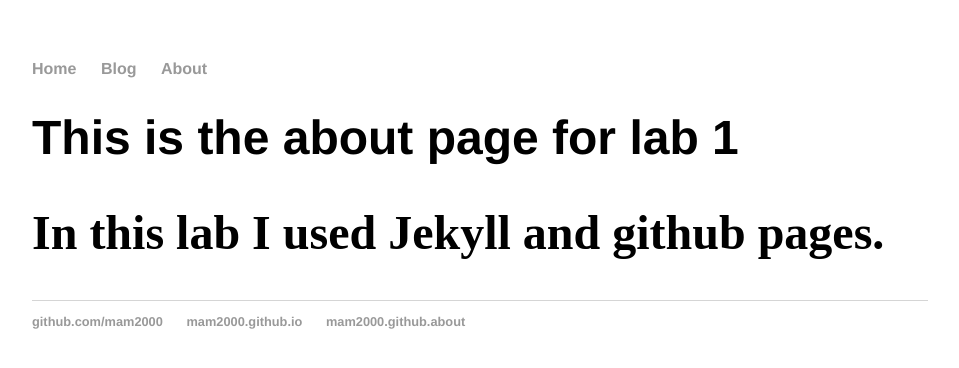
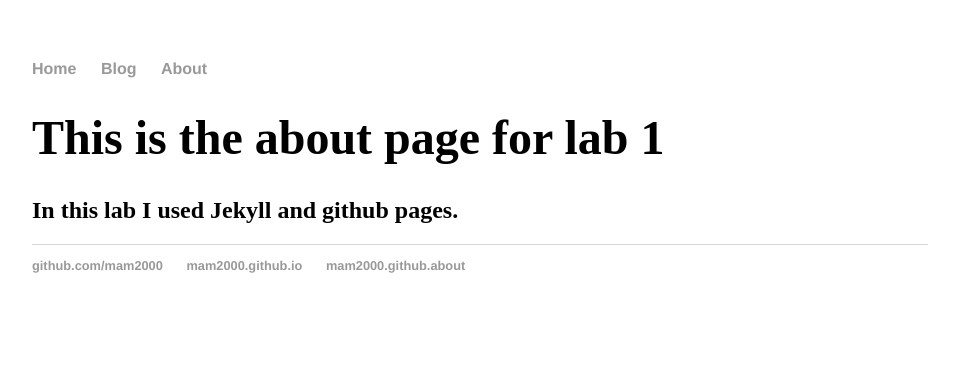
Before and after one commit to mam2000/mam2000.github.io, a Jekyll site: the page about/index.html, which Jekyll copies as it is, in a window 1280 px wide. Shown: the top 368 px of the page, without its empty margins (160-1119 px from the left). Built offline with Jekyll 4.4.1, drawn with Linux system fonts in a browser that asks for light colours.

Commit message:
Update main.css

```diff
--- a/css/main.css
+++ b/css/main.css
@@ -2,10 +2,7 @@
   margin: 60px auto;width: 70%;
 }
 h1 {
-  font-size: 3em;font-family:'Helvetica', 'Arial', 'Sans-Serif';
-}
-h2{
-  font-size: 3em;font-family:'Helvetica', 'Arial', 'Sans-Serif', color:rgba(255,0,0,0.5);
+  font-size: 3em;font-family:'Helvetica', 'Arial', 'Sans-Serif', color:rgba(255,0,0,0.5);;
 }
 p {
   font-size: 1.5em;line-height: 1.4em;color: #333;
```
